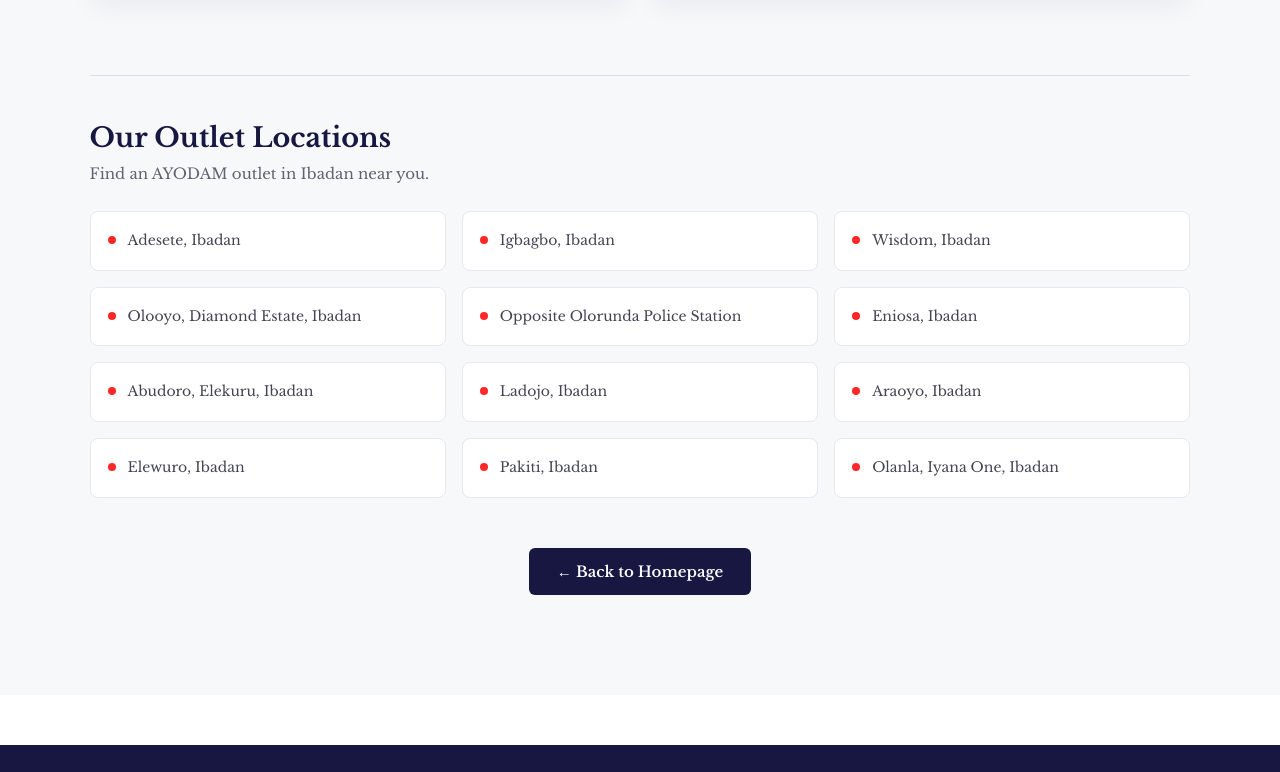
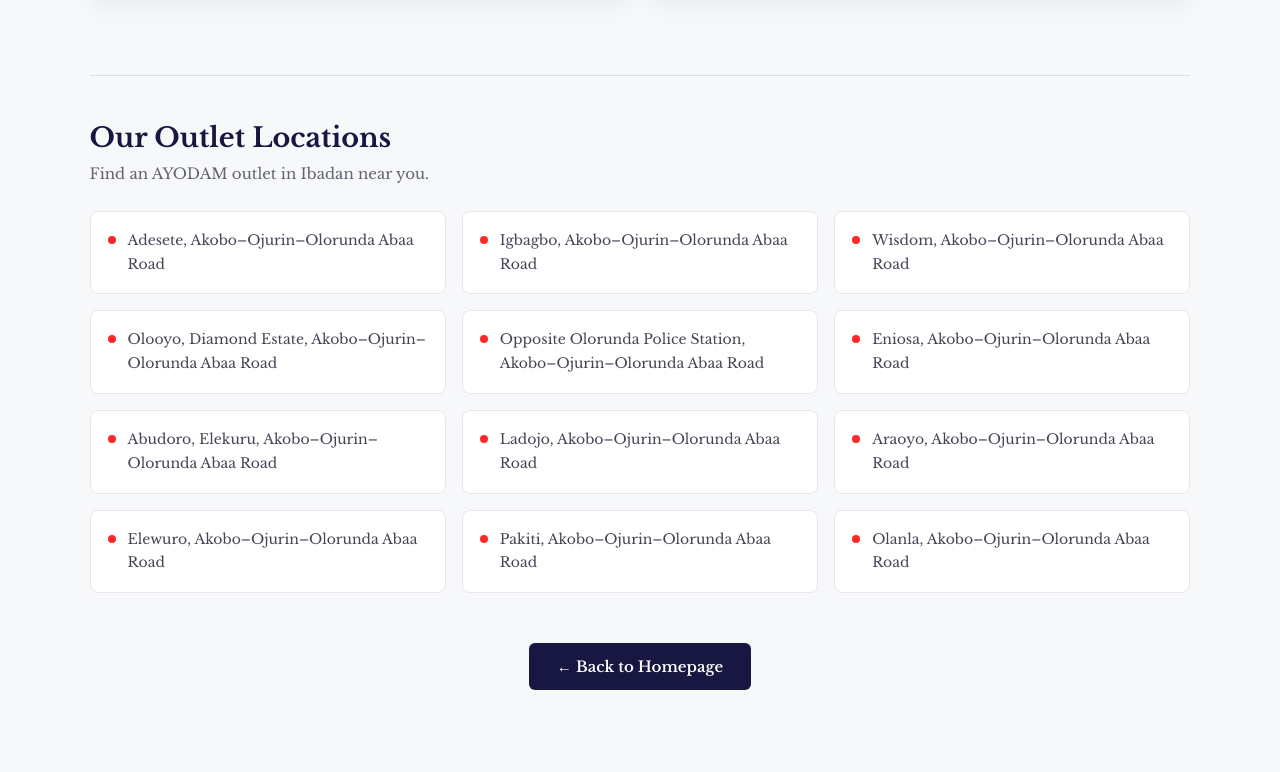
Before and after one commit to omodara-zac/Ayodam, a React (Vite) app: page /contact in a window 1280 px wide. Shown: the part 640-1412 px from the top of the page. Built offline with nearby package versions, Linux system fonts and the light colour scheme; a web font is replaced by a local one.

Commit message:
added location details

```diff
--- a/src/components/Hero.css
+++ b/src/components/Hero.css
@@ -103,6 +103,9 @@
 .hero-btn-link {
     color: white;
     text-decoration: none;
+    font-size: 17px;
+    /* padding-top: 17px;
+    padding-left: 40px; */
 }
 
 
@@ -355,6 +358,13 @@
     .hero-stat p {
         font-size: 11px;
     }
+    .hero-btn-link {
+    color: white;
+    text-decoration: none;
+    font-size: 13px;
+    /* padding-top: 17px;
+    padding-left: 40px; */
+}
 
 
 
--- a/src/components/Hero.jsx
+++ b/src/components/Hero.jsx
@@ -65,7 +65,7 @@
                 </button>
 
                 <button className="hero-btn">
-                    <a href="/#outlets" className="hero-btn-link">
+                    <a href="#outlets" className="hero-btn-link">
                         Outlets
                     </a>
                 </button>
--- a/src/components/Outlet.css
+++ b/src/components/Outlet.css
@@ -43,6 +43,7 @@
     line-height: 1.9;
     color: #555;
     margin-bottom: 28px;
+    font-weight: 600;
 }
 
 .outlets-list-title {
@@ -51,6 +52,7 @@
     font-weight: 700;
     color: #171742;
     margin-bottom: 18px;
+
 }
 
 .outlets-list {
@@ -159,9 +161,11 @@
 /* Tablet */
 @media (min-width: 601px) and (max-width: 1024px) {
     .outlets-section {
-        grid-template-columns: 1fr 0.85fr;
-        gap: 30px;
+        /* grid-template-columns: 1fr 0.85fr; */
+        display: block;
+        /* gap: 80px; */
         padding: 70px 5%;
+        gap: 20px;
     }
 
     .outlets-title {
@@ -178,7 +182,9 @@
     }
 
     .outlets-image-wrapper {
+        width: 100%;
         height: 480px;
+        margin-top: 40px;
     }
 
     .outlets-image-caption h3 {
--- a/src/components/Outlet.jsx
+++ b/src/components/Outlet.jsx
@@ -25,18 +25,18 @@
     }, []);
 
     const locations = [
-        "Adesete, Ibadan",
-        "Igbagbo, Ibadan",
-        "Wisdom, Ibadan",
-        "Olooyo, Diamond Estate, Ibadan",
-        "Opposite Olorunda Police Station",
-        "Eniosa, Ibadan",
-        "Abudoro, Elekuru, Ibadan",
-        "Ladojo, Ibadan",
-        "Araoyo, Ibadan",
-        "Elewuro, Ibadan",
-        "Pakiti, Ibadan",
-        "Olanla, Iyana One, Ibadan",
+        "Adesete, Akobo–Ojurin–Olorunda Abaa Road",
+        "Igbagbo, Akobo–Ojurin–Olorunda Abaa Road",
+        "Wisdom, Akobo–Ojurin–Olorunda Abaa Road",
+        "Olooyo, Diamond Estate, Akobo–Ojurin–Olorunda Abaa Road",
+        "Opposite Olorunda Police Station, Akobo–Ojurin–Olorunda Abaa Road",
+        "Eniosa, Akobo–Ojurin–Olorunda Abaa Road",
+        "Abudoro, Elekuru, Akobo–Ojurin–Olorunda Abaa Road",
+        "Ladojo, Akobo–Ojurin–Olorunda Abaa Road",
+        "Araoyo, Akobo–Ojurin–Olorunda Abaa Road",
+        "Elewuro, Akobo–Ojurin–Olorunda Abaa Road",
+        "Pakiti, Akobo–Ojurin–Olorunda Abaa Road",
+        "Olanla, Akobo–Ojurin–Olorunda Abaa Road",
     ];
 
     return (
--- a/src/pages/Contact.jsx
+++ b/src/pages/Contact.jsx
@@ -26,18 +26,18 @@
     }, []);
 
     const locations = [
-        "Adesete, Ibadan",
-        "Igbagbo, Ibadan",
-        "Wisdom, Ibadan",
-        "Olooyo, Diamond Estate, Ibadan",
-        "Opposite Olorunda Police Station",
-        "Eniosa, Ibadan",
-        "Abudoro, Elekuru, Ibadan",
-        "Ladojo, Ibadan",
-        "Araoyo, Ibadan",
-        "Elewuro, Ibadan",
-        "Pakiti, Ibadan",
-        "Olanla, Iyana One, Ibadan",
+        "Adesete, Akobo–Ojurin–Olorunda Abaa Road",
+        "Igbagbo, Akobo–Ojurin–Olorunda Abaa Road",
+        "Wisdom, Akobo–Ojurin–Olorunda Abaa Road",
+        "Olooyo, Diamond Estate, Akobo–Ojurin–Olorunda Abaa Road",
+        "Opposite Olorunda Police Station, Akobo–Ojurin–Olorunda Abaa Road",
+        "Eniosa, Akobo–Ojurin–Olorunda Abaa Road",
+        "Abudoro, Elekuru, Akobo–Ojurin–Olorunda Abaa Road",
+        "Ladojo, Akobo–Ojurin–Olorunda Abaa Road",
+        "Araoyo, Akobo–Ojurin–Olorunda Abaa Road",
+        "Elewuro, Akobo–Ojurin–Olorunda Abaa Road",
+        "Pakiti, Akobo–Ojurin–Olorunda Abaa Road",
+        "Olanla, Akobo–Ojurin–Olorunda Abaa Road",
     ];
 
     return (
```
